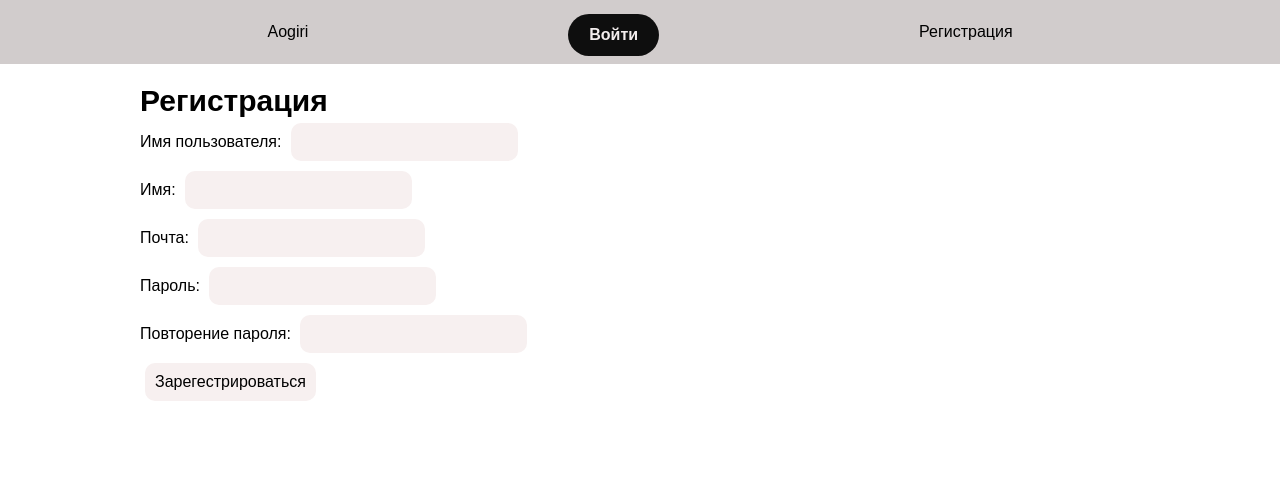
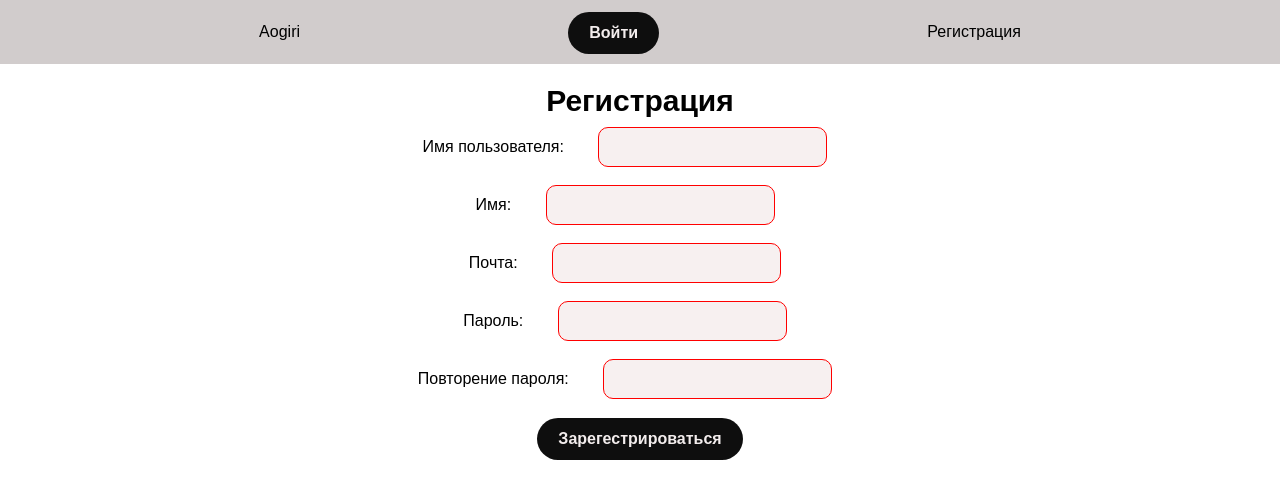
Before and after one commit to gh0sthck/learning-practice-django, a Django app: page /account/register/ in a window 1280 px wide. Shown: the top 499 px of the page. Run offline with Django 5.2, Linux system fonts and the light colour scheme.

Commit message:
Fixes, design update

```diff
--- a/orders/ordermanager.py
+++ b/orders/ordermanager.py
@@ -17,7 +17,9 @@ class OrderManager:
     """
     def __init__(self, request: HttpRequest) -> None:
         self.session = request.session
-        self.user_bonus: Decimal = request.user.bonus
+        self.user_bonus = 0
+        if request.user.is_authenticated:
+            self.user_bonus: Decimal = request.user.bonus
 
         user_order = self.session.get(settings.ORDER_SESSION_ID)
         if not user_order:
--- a/static/css/main.css
+++ b/static/css/main.css
@@ -109,7 +109,8 @@ form input {
     padding: 10px;
     border-radius: 10px;
     background-color: #f7f0f0;
-    margin: 5px;
+    margin: 9px 30px;
+    border: 1px solid red;
 }
 
 .pagination {
@@ -144,3 +145,9 @@ form input {
     margin-top: 15px;
     max-width: 40%;
 }
+
+.form_login {
+    display: flex;
+    flex-direction: column;
+    align-items: center;
+}
--- a/templates/user_login.html
+++ b/templates/user_login.html
@@ -5,9 +5,9 @@
 {% endblock title %}
 
 {% block main %}
-<h1 class="title">Вход</h1>
+<h1 style="text-align: center;" class="title">Вход</h1>
 
-<form method="post">
+<form method="post" class="form_login">
     {% csrf_token %}
     {{ form.as_p }}
     <input type="submit" class="buy_button" value="Войти" />
--- a/templates/user_register.html
+++ b/templates/user_register.html
@@ -5,12 +5,12 @@
 {% endblock title %}
 
 {% block main %}
-<h1 class="title">Регистрация</h1>
+<h1 style="text-align: center;" class="title">Регистрация</h1>
 
-<form method="post">
+<form method="post" class="form_login">
     {% csrf_token %}
     {{ form.as_p }}
-    <input type="submit" value="Зарегестрироваться" />
+    <input type="submit" class="buy_button" value="Зарегестрироваться" />
 </form>
 
 {% endblock main %}
```
